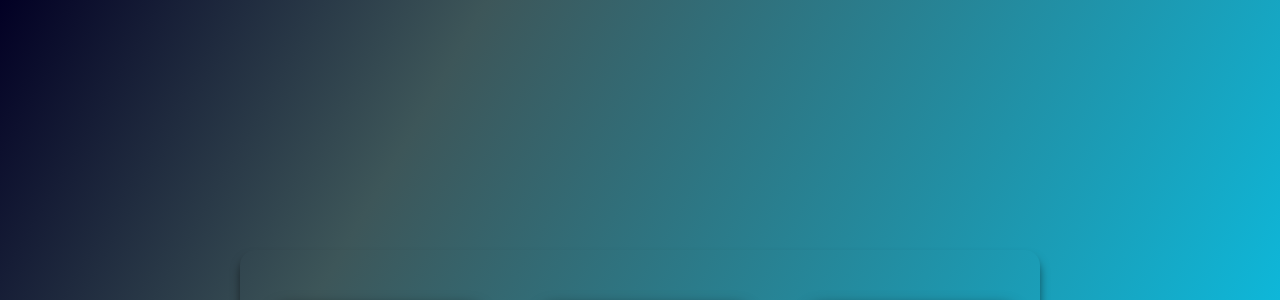
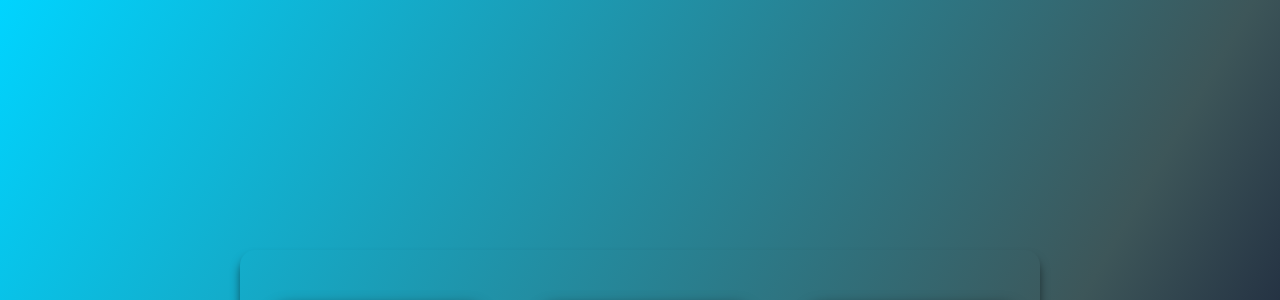
Before and after one commit to VictorJustin01/Relogio-Digital, a plain HTML site: page index.html in a window 1280 px wide. Shown: the top 300 px of the page. Drawn offline with nearby package versions, Linux system fonts and the light colour scheme.

Commit message:
Update style.css

```diff
--- a/assets/css/style.css
+++ b/assets/css/style.css
@@ -8,7 +8,7 @@
 body{
     height:100vh;
     background: rgb(2,0,36);
-background: linear-gradient(120deg, rgba(2,0,36,1) 0%, rgba(61,86,89,1) 28%, rgba(0,212,255,1) 100%);
+background: linear-gradient(300deg, rgba(2,0,36,1) 0%, rgba(61,86,89,1) 28%, rgba(0,212,255,1) 100%);
     display:flex;
     align-items: center;
     justify-content: center;
```
